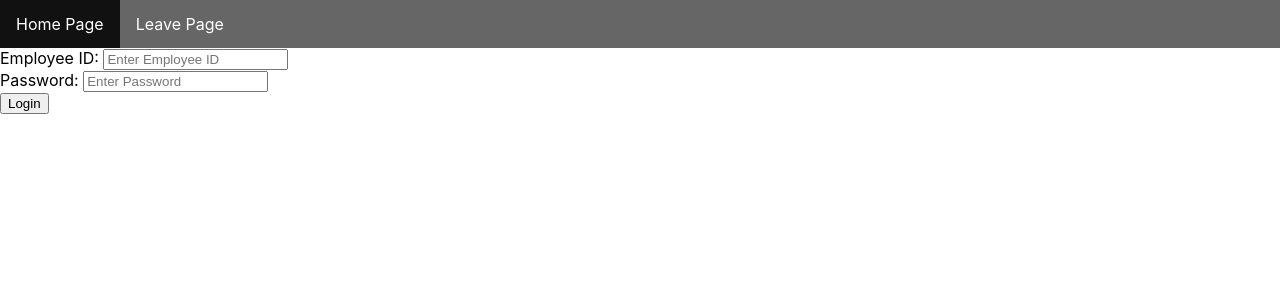
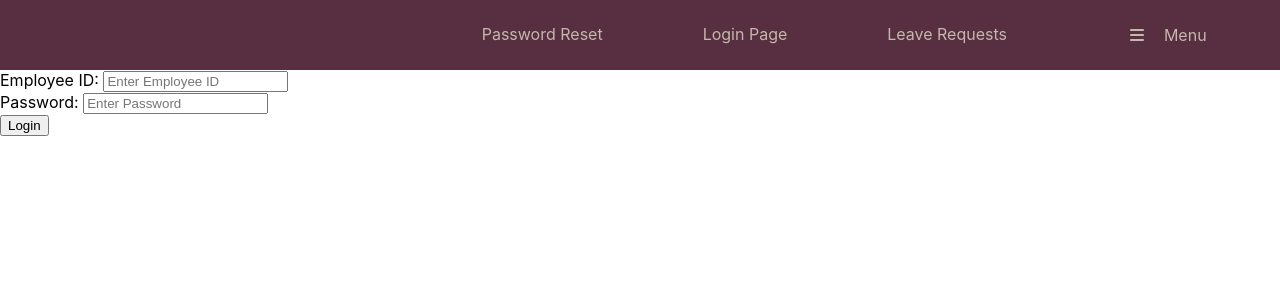
Before and after one commit to tedbeast/capstone-frontend, a React (Create React App) app: page / in a window 1280 px wide. Shown: the top 300 px of the page. Built offline with nearby package versions, Linux system fonts and the light colour scheme.

Commit message:
Added Enhancements to Global Nav Bar; includes working nav links as placeholders for now; includes dropdown, css styling and icons.

```diff
--- a/package.json
+++ b/package.json
@@ -3,6 +3,9 @@
   "version": "0.1.0",
   "private": true,
   "dependencies": {
+    "@fortawesome/fontawesome-svg-core": "^6.5.1",
+    "@fortawesome/free-solid-svg-icons": "^6.5.1",
+    "@fortawesome/react-fontawesome": "^0.2.0",
     "@testing-library/jest-dom": "^5.17.0",
     "@testing-library/react": "^13.4.0",
     "@testing-library/user-event": "^13.5.0",
@@ -13,6 +16,7 @@
     "react": "^18.2.0",
     "react-context": "^0.0.3",
     "react-dom": "^18.2.0",
+    "react-router": "^6.22.3",
     "react-router-dom": "^6.22.3",
     "react-scripts": "^5.0.1",
     "react-toastify": "^10.0.5",
--- a/src/App.css
+++ b/src/App.css
@@ -21,7 +21,7 @@
   align-items: center;
   justify-content: center;
   font-size: calc(10px + 2vmin);
-  color: white;
+  color: rgb(167, 188, 228);
 }
 
 .App-link {
--- a/src/components/Nav.css
+++ b/src/components/Nav.css
@@ -1,23 +1,99 @@
+
 ul {
     list-style-type: none;
     margin: 0;
     padding: 0;
-    overflow: hidden;
-    background-color: #666;
+    width:100%;
+    position:block;
+    height:70px;
+    background-color: #582e41;
+    z-index:0;
+    float:none;
+    /* basic styling for the navigation bar */
   }
 
   li {
-    float: left;
+    float: right;
   }
 
   li a {
     display: block;
-    color: white;
+    color: #c4b7ab;
     text-align: center;
-    padding: 14px 16px;
+    padding: 24px 50px;
     text-decoration: none;
+    /*Color settings for nav bar items*/
   }
 
   li a:hover {
-    background-color: #111;
+    background-color: #647295;
+    color: #ffffff;
+    /*Color settings for the hover state of the navigation bar*/
   }
+
+    .icon {
+      margin-right: 15px;
+      /* Adjust space on right side of icons*/
+    }
+
+    .dropdown {
+      position: relative;
+      display: inline-block;
+      color:#c4b7ab;
+      line-height:70px;
+      cursor:pointer;
+      padding:0;
+      z-index:1;
+      text-align:center;
+      width:223px;
+      /* basic styling for the dropdown menu */
+    }
+
+    .dropdown:hover
+    {
+      background-color: #647295;
+      /*Color settings for the hover state of the dropdown menu*/
+    }
+
+        .dropdown ul
+        {
+          display:none;
+          /*Hides the dropdown menu content*/
+        }
+
+        .dropdown ul li {
+          display: block;
+          float:none;
+          line-height:40px;
+          /* basic styling for the dropdown menu content */
+        }
+
+    /* .dropdown-content {
+      display: block;
+      min-width: 160px;
+      position: relative;
+        z-index: 999;
+        left:0;
+        top:0;
+        clear:both;
+        float:left;
+        width: 223px;
+        /*Don't think this is needed any longer
+    } */
+
+
+    .dropdown-content a {
+      color: #c4b7ab;
+      background: #582e41;
+      padding: 12px 16px;
+      text-decoration: none;
+      display: block;
+      text-align: left;
+      /*controls the display of the dropdown-content*/
+    }
+
+    .dropdown:hover .dropdown-content {
+      display: block;
+      color: #ffffff;
+      /*controls the display of the dropdown-content when the dropdown is hovered over*/
+    }
--- a/src/components/NavigationBar.tsx
+++ b/src/components/NavigationBar.tsx
@@ -1,12 +1,60 @@
 import React from "react";
 import { Link } from "react-router-dom";
-import '../components/Nav.css';
+import "../components/Nav.css";
+import { FontAwesomeIcon } from "@fortawesome/react-fontawesome";
+// import { faSquareCaretDown } from "@fortawesome/free-solid-svg-icons";
+import { faBars } from "@fortawesome/free-solid-svg-icons";
+import { faUser } from "@fortawesome/free-solid-svg-icons";
+import { faKey } from "@fortawesome/free-solid-svg-icons";
+import { faDoorOpen } from "@fortawesome/free-solid-svg-icons";
+import { faPersonThroughWindow } from "@fortawesome/free-solid-svg-icons";
 
 export function NavigationBar() {
-    return (<>
-    <ul>
-        <li><Link to="home">Home Page</Link></li>
-        <li><Link to="leave">Leave Page</Link></li>
-    </ul>
-    </>);
+  return (
+    <>
+      <ul>
+        <li className="dropdown">
+          {" "}
+          <FontAwesomeIcon icon={faBars} className="icon" /> Menu
+          <ul className="dropdown-content">
+            <li>
+              {" "}
+              <Link to="login">
+                {" "}
+                <FontAwesomeIcon icon={faUser} className="icon" /> Login
+              </Link>
+            </li>
+            <li>
+              <Link to="WelcomeLoggedInUser">
+                <FontAwesomeIcon icon={faDoorOpen} className="icon" /> Welcome
+              </Link>
+            </li>
+            <li>
+              <Link to="leave">
+                <FontAwesomeIcon
+                  icon={faPersonThroughWindow}
+                  className="icon"
+                />{" "}
+                Leave Requests
+              </Link>
+            </li>
+            <li>
+              <Link to="passwordreset">
+                <FontAwesomeIcon icon={faKey} className="icon" /> Password Reset
+              </Link>
+            </li>
+          </ul>
+        </li>
+        <li>
+          <Link to="leave">Leave Requests</Link>
+        </li>
+        <li>
+          <Link to="login">Login Page</Link>
+        </li>
+        <li>
+          <Link to="passwordreset">Password Reset</Link>
+        </li>
+      </ul>
+    </>
+  );
 }
```
Also changed, not shown: src/pages/WelcomeLoggedInUser.tsx (+11 -11 lines), ReadMe.txt, 1 other file (tests, documents, lock files or other folders).
